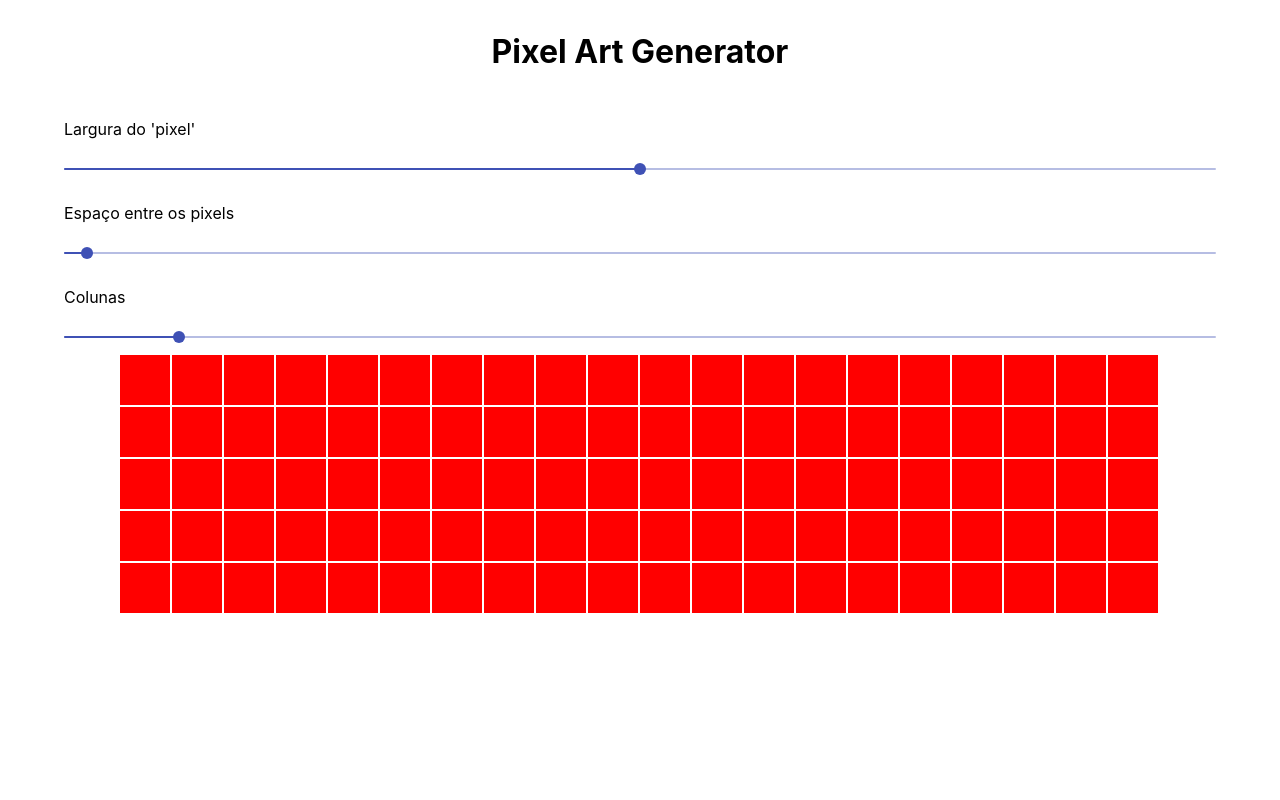
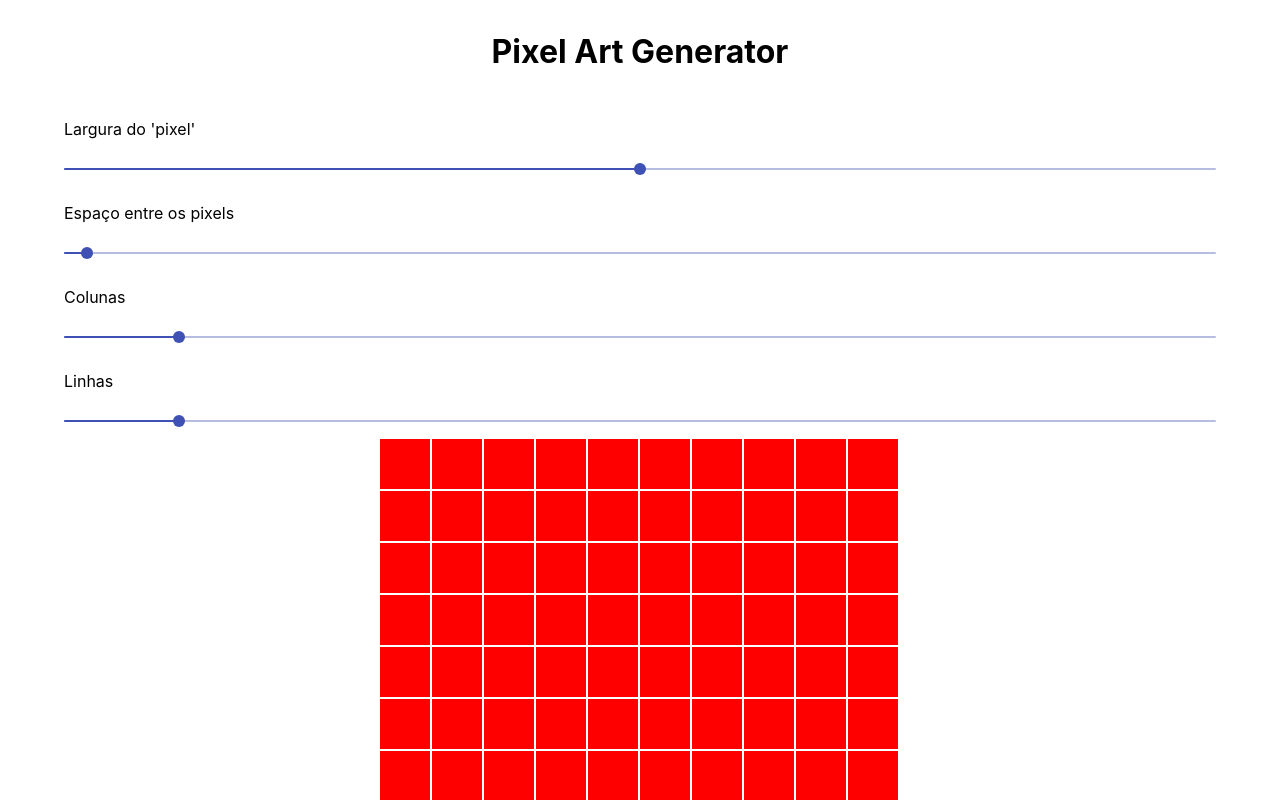
Before and after one commit to edumoreira1506/pixel-art-generator, a React (Create React App) app: page / in a window 1280 px wide. Shown: the top 800 px of the page. Built offline with nearby package versions, Linux system fonts and the light colour scheme.

Commit message:
Separate rows from columns

```diff
--- a/src/components/Board/styles.ts
+++ b/src/components/Board/styles.ts
@@ -9,6 +9,7 @@ export const StyledBoard = styled.ul`
   flex-wrap: wrap;
   align-items: center;
   justify-content: center;
+  flex-direction: column;
 `;
 
 type StyledBoardItemType = {
--- a/src/config/constants.ts
+++ b/src/config/constants.ts
@@ -4,4 +4,5 @@ export const configKeys = {
   ITEM_WIDTH: 'itemWidth',
   COLUMNS: 'columns',
   MARGIN_BETWEEN: 'marginBetween',
+  ROWS: 'rows',
 };
--- a/src/containers/Board/index.tsx
+++ b/src/containers/Board/index.tsx
@@ -7,11 +7,12 @@ const BoardContainer = (): ReactElement => {
   const [columns] = useConfig(configKeys.COLUMNS);
   const [itemWidth] = useConfig(configKeys.ITEM_WIDTH);
   const [marginBetween] = useConfig(configKeys.MARGIN_BETWEEN);
+  const [rows] = useConfig(configKeys.ROWS);
 
   return (
     <Board
       items={
-        Array(columns).fill(Array(columns).fill({
+        Array(rows).fill(Array(columns).fill({
           color: 'red',
           size: itemWidth
         }))
--- a/src/containers/Slider/index.tsx
+++ b/src/containers/Slider/index.tsx
@@ -10,12 +10,14 @@ const SliderContainer = (): ReactElement => {
   const [columns, setColumns] = useConfig(configKeys.COLUMNS);
   const [itemWidth, setItemWidth] = useConfig(configKeys.ITEM_WIDTH);
   const [marginBetween, setMarginBetween] = useConfig(configKeys.MARGIN_BETWEEN);
+  const [rows, setRows] = useConfig(configKeys.ROWS);
 
   return (
     <StyledSlider>
       <Slider label="Largura do 'pixel'" value={Number(itemWidth)} onChange={setItemWidth} />
       <Slider label="Espaço entre os pixels" value={Number(marginBetween)} onChange={setMarginBetween} />
       <Slider label="Colunas" value={Number(columns)} onChange={setColumns} />
+      <Slider label="Linhas" value={Number(rows)} onChange={setRows} />
     </StyledSlider>
   );
 };
--- a/src/contexts/config.tsx
+++ b/src/contexts/config.tsx
@@ -6,6 +6,7 @@ const INITIAL_CONFIGS = {
   [configKeys.ITEM_WIDTH]: 50,
   [configKeys.COLUMNS]: 10,
   [configKeys.MARGIN_BETWEEN]: 2,
+  [configKeys.ROWS]: 10,
 };
 
 export const ConfigContext = createContext({
```
